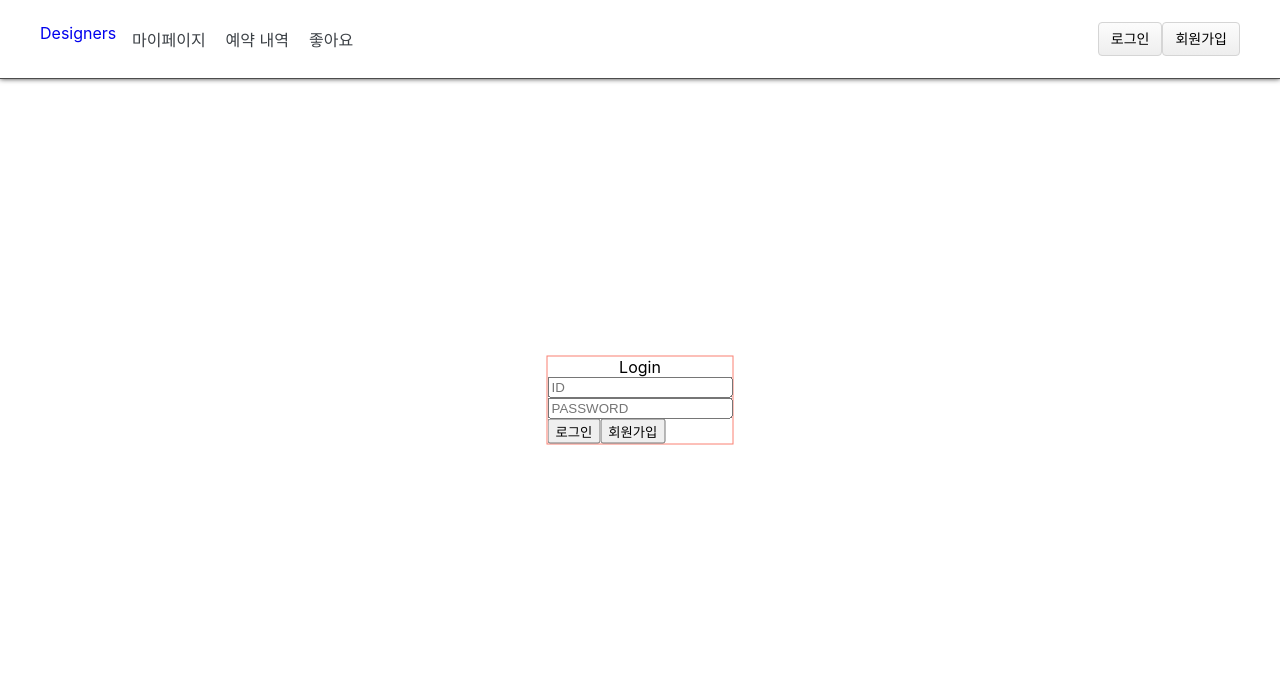
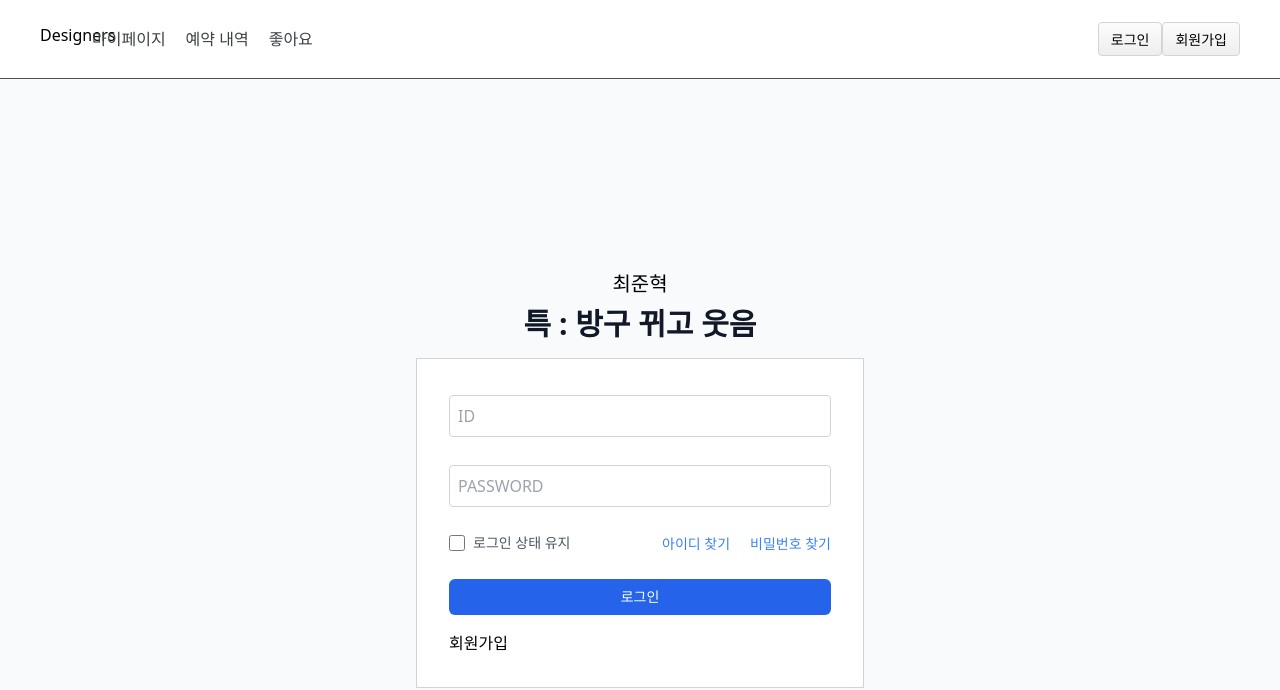
Before and after one commit to LateNightSeoul/Designers-React, a React (Create React App) app: page /login in a window 1280 px wide. Shown: the top 690 px of the page. Built offline with nearby package versions, Linux system fonts and the light colour scheme.

Commit message:
feat tailwind 로그인pg 구현

```diff
--- /dev/null
+++ b/craco.config.js
@@ -0,0 +1,10 @@
+module.exports = {
+    style: {
+        postcss: {
+            plugins: [
+                require('tailwindcss'),
+                require('autoprefixer'),
+            ],
+        },
+    },
+}
--- a/src/js/Component/member/Login.js
+++ b/src/js/Component/member/Login.js
@@ -39,12 +39,63 @@ function Login() {
     }
 
     return (
-        <div className={'login-container'}>
+        <div className='min-h-screen bg-gray-50 flex flex-col justify-center'>
             <div className={'login-logo'}>
-                <div>Login</div>
+                <div className='max-w-md w-full mx-auto'>
+                    <div className='text-center font-medium text-xl'>최준혁</div>
+                    <div className='text-3xl font-bold text-gray-900 mt-2 text-center'>특 : 방구 뀌고 웃음</div>
+                </div>
+                <div className='max-w-md w-full mx-auto mt-4 bg-white p-8 border border-gray-300'>
+                    <form action='' className='space-y-6' onSubmit={handleSubmit}>
+                        <div>
+                            <label htmlFor='' className='text-sm font-bold text-gray-600 block'></label>
+                            <input
+                                type={Text}
+                                id={'login-id'}
+                                placeholder={'ID'}
+                                onChange={onChangeId}
+                                className='w-full p-2 border border-gray-300 rounded mt-1'/>
+                        </div>
+                        <div>
+                            <label htmlFor='' className='text-sm font-bold text-gray-600 block'></label>
+                            <input
+                                type={Text}
+                                id={'login-password'}
+                                placeholder={'PASSWORD'}
+                                type='password'
+                                onChange={onChangePassword}
+                                className='w-full p-2 border border-gray-300 rounded mt-1'/>
+                        </div>
+                        <div className='flex items-center justify-between'>
+                            <div className='flex items-center'>
+                                <input type='checkbox' className='h-4 w-4 text-blue-300 rounded'/>
+                                <label htmlFor='' className='ml-2 text-sm text-gray-600'>
+                                    로그인 상태 유지
+                                </label>
+                            </div>
+                            <div>
+                                <a href='' className='font-medium text-sm text-blue-500 pr-5'>
+                                    아이디 찾기
+                                </a>
+                                <a href='' className='font-medium text-sm text-blue-500'>
+                                    비밀번호 찾기
+                                </a>
+                            </div>
+                        </div>
+                        <div>
+                            <button type='submit' className='w-full py-2 px-4 bg-blue-600 hover:bg-blue-700 rounded-md text-white text-sm'>로그인</button>
+                            <button className='pt-4'>회원가입</button>
+                        </div>
+                    </form>
+                </div>
             </div>
+        </div>
+    )
+}
 
-        <form onSubmit={handleSubmit}>
+export default Login;
+
+        /*<form onSubmit={handleSubmit}>
             <input
                 type={Text}
                 id={'login-id'}
@@ -58,11 +109,9 @@ function Login() {
                 onChange={onChangePassword}/>
 
 
-            <button type='submit'>로그인</button>
+            <button type='submit'>
+                <div>로그인</div>
+            </button>
             <button>회원가입</button>
         </form>
-        </div>
-    )
-}
-
-export default Login;
+        */
--- a/src/js/Component/member/css/login.css
+++ b/src/js/Component/member/css/login.css
@@ -1,4 +1,4 @@
-input {
+/* input {
     display: block;
 }
 
@@ -14,4 +14,4 @@ input {
 
 .login-container div {
     text-align: center;
-}
+} */
--- /dev/null
+++ b/tailwind.config.js
@@ -0,0 +1,11 @@
+module.exports = {
+    purge: ['./src/**/*.{js,jsx,ts,tsx}', './public/index.html'],
+    darkMode: false, // or 'media' or 'class'
+    theme: {
+        extend: {},
+    },
+    variants: {
+        extend: {},
+    },
+    plugins: [],
+}
```
Also changed, not shown: package.json (+9 -3 lines), src/css/index.css (+9 -3 lines), 1 other file (tests, documents, lock files or other folders).
